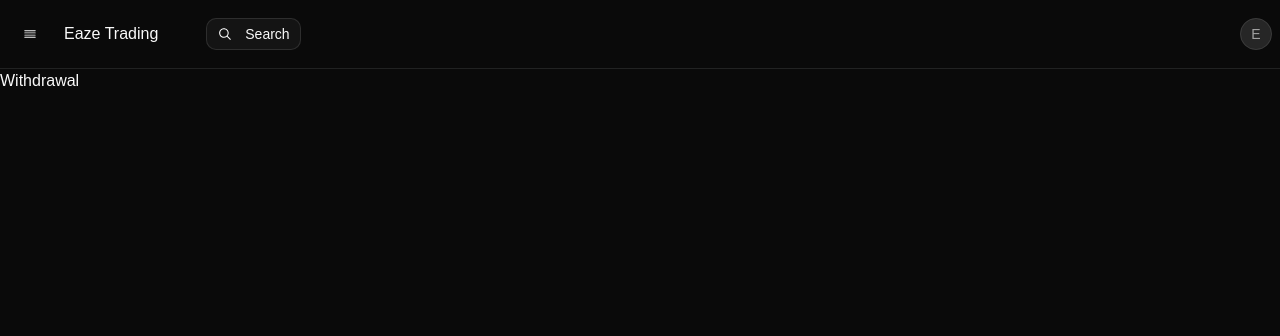
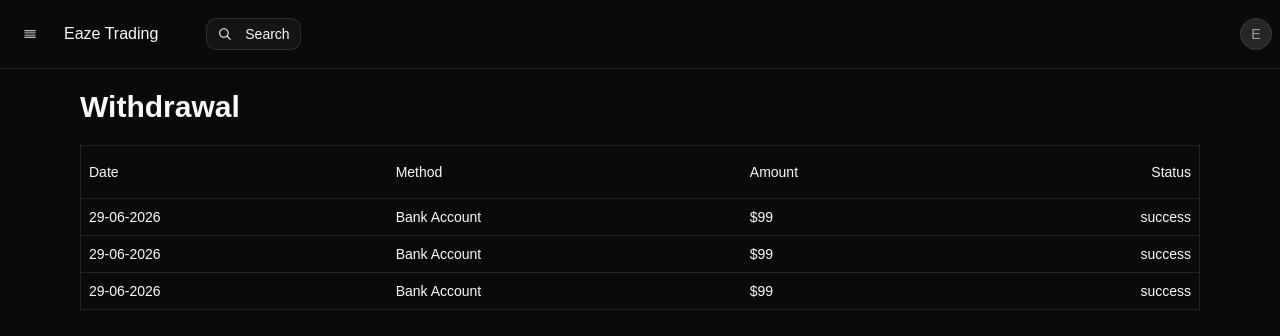
Before and after one commit to AshfaaqMohammed/eazetrading-frontend, a React (Vite) app: page /withdrawal in a window 1280 px wide. Shown: the top 336 px of the page. Built offline with nearby package versions, Linux system fonts and the light colour scheme.

Commit message:
withdrawal page is done, timer 3.56

```diff
--- a/src/page/activity/Activity.jsx
+++ b/src/page/activity/Activity.jsx
@@ -1,7 +1,6 @@
 import React from 'react'
 import { Table, TableBody, TableCell, TableHead, TableHeader, TableRow } from '@/components/ui/table'
 import { Avatar, AvatarImage } from '@/components/ui/avatar'
-import { BookmarkFilledIcon } from '@radix-ui/react-icons'
 
 const Activity = () => {
   return (
--- a/src/page/withdrawal/Withdrawal.jsx
+++ b/src/page/withdrawal/Withdrawal.jsx
@@ -1,8 +1,34 @@
 import React from 'react'
+import { Table, TableBody, TableCell, TableHead, TableHeader, TableRow } from '@/components/ui/table'
+import { Avatar, AvatarImage } from '@/components/ui/avatar'
 
 const Withdrawal = () => {
   return (
-    <div>Withdrawal</div>
+    <div className='p-5 lg:px-20'>
+      <h1 className='font-bold text-3xl pb-5'>Withdrawal</h1>
+      <Table className="border">
+        <TableHeader>
+            <TableRow>
+                <TableHead className="py-4">Date</TableHead>
+                <TableHead>Method</TableHead>
+                <TableHead>Amount</TableHead>
+                <TableHead className="text-right">Status</TableHead>
+            </TableRow>
+        </TableHeader>
+        <TableBody>
+            {[1,1,1].map((item, index) =>
+            <TableRow key={index}>
+                <TableCell>
+                  <p>29-06-2026</p>
+                </TableCell>
+                <TableCell>Bank Account</TableCell>
+                <TableCell>$99</TableCell>
+                <TableCell className="text-right">success</TableCell>
+            </TableRow>)}
+
+        </TableBody>
+    </Table>
+    </div>
   )
 }
 
```
